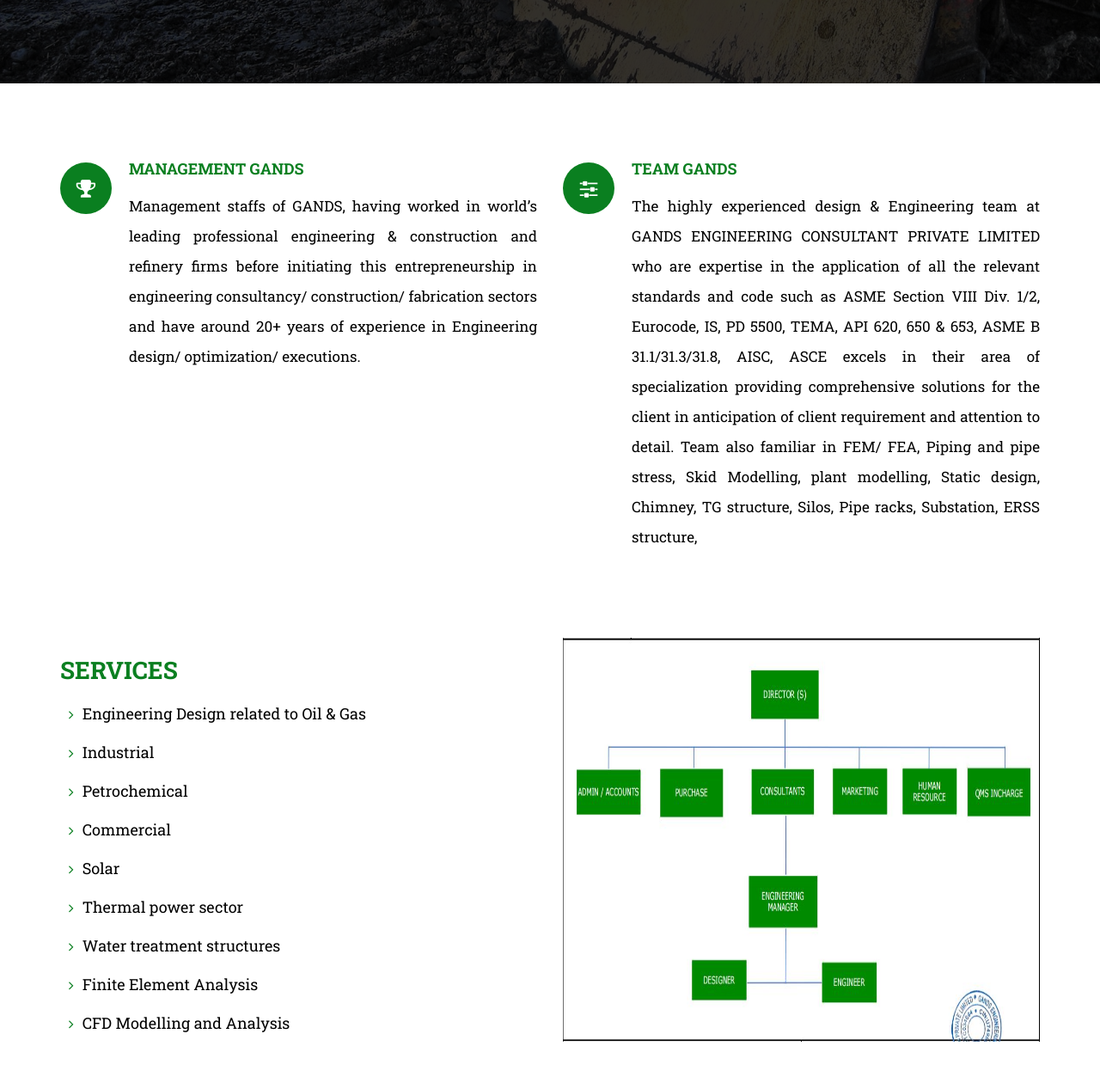
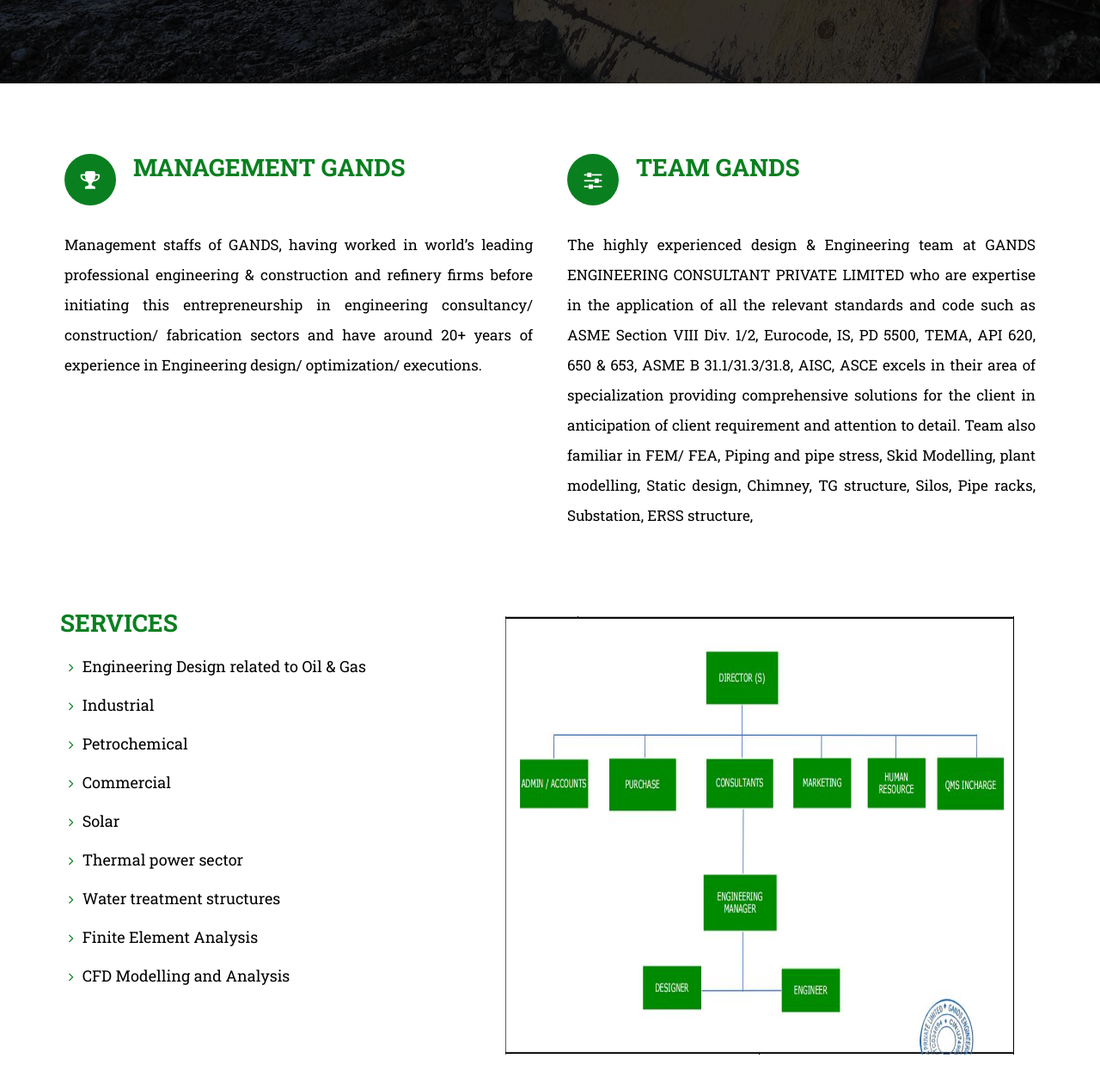
Before and after one commit to rajiwebdesigner/GANDS, a plain HTML site: page index.html in a window 1280 px wide. Shown: the part 1933-3200 px from the top of the page at 86% size. Drawn offline with Linux system fonts and the light colour scheme.

Commit message:
Add files via upload

```diff
--- a/index.html
+++ b/index.html
@@ -306,30 +306,35 @@
 			</div>
 		</div>
 	</section>
-	<section id="ts-features" class="ts-features">
+	<section id="ts-features" class="ts-features" style="padding-top: 40px;padding-bottom:0px">
 		<div class="container">
 			<!-- <h3>Mission & Vision</h3> -->
 			<div class="row">
-				<div class="col-sm-6">
+				<div class="col-sm-6" style="padding: 20px;">
 
 
 
 									<div class="ts-service-box">
 										<span class="ts-service-icon"><i class="fa fa-trophy"> </i></span>
 										<div class="ts-service-box-content">
-											<h3>MANAGEMENT GANDS</h3>
+											<h2>MANAGEMENT GANDS</h2>
+
+										</div>
+										<br>
 										<p>Management staffs of GANDS, having worked in world’s leading professional engineering &
 											construction and refinery firms before initiating this entrepreneurship in engineering
 											consultancy/ construction/ fabrication sectors and have around 20+ years of experience in
 											Engineering design/ optimization/ executions.</p>
 									</div>
 									</div>
-									</div>
-									<div class="col-sm-6">
+									<div class="col-sm-6" style="padding: 20px;">
 									<div class="ts-service-box">
 										<span class="ts-service-icon"><i class="fa fa-sliders"> </i></span>
 										<div class="ts-service-box-content">
-											<h3>TEAM GANDS</h3>
+											<h2>TEAM GANDS</h2>
+
+										</div>
+										<br>
 										<p >The highly experienced design & Engineering team at GANDS ENGINEERING CONSULTANT
 											PRIVATE LIMITED who are expertise in the application of all the relevant standards and code
 											such as ASME Section VIII Div. 1/2, Eurocode, IS, PD 5500, TEMA, API 620, 650 & 653,
@@ -340,7 +345,6 @@
 											structure,</p>
 									</div>
 									</div>
-									</div>
 
 
 
@@ -349,11 +353,11 @@
 					</div>
 					</div>
 					</section>
-					<section id="ts-features1" class="ts-features" style="padding-top: 0px;">
+					<section id="ts-features1" class="ts-features" style="padding-top: 40px;padding-bottom:0px">
 						<div class="container">
 							<!-- <h3>Mission & Vision</h3> -->
 							<div class="row">
-								<div class="col-sm-6">
+								<div class="col-sm-5">
 <h2>SERVICES</h2>
 <ul class="list-arrow">
 	<li>Engineering Design related to Oil & Gas</li>
@@ -369,14 +373,14 @@
 </ul>
 
 									</div>
-									<div class="col-sm-6">
-										<img src="images/flow.JPG" alt="" style="width: 100%;height:470px">
+									<div class="col-sm-7">
+										<img src="images/flow.JPG" alt="" style="width: 100%;height:570px;padding:30px">
 									</div>
 							</div>
 									</div>
 									</section>
 
-									<section id="main-container" class="main-container">
+									<section id="main-container" class="main-container" style="padding-top: 40px;padding-bottom:0px">
 										<div class="container">
 										<div class="container">
 											<div class="row">
@@ -436,7 +440,7 @@
 												</div>
 												</div>
 												</section>
-	<section id="ts-service-area" class="ts-service-area" style="padding-top:0px;">
+	<section id="ts-service-area" class="ts-service-area" style="padding-top: 40px;padding-bottom:0px">
 		<div class="container">
 			<div class="row text-center">
 				<h2 class="border-title">QUALITY POLICY</h2>
@@ -504,7 +508,8 @@
 
 		</div><!--/ Container end -->
 	</section><!-- Service end -->
-	<section id="ts-service-area" class="ts-service-area">
+	<br>
+	<section id="ts-service-area" class="ts-service-area" style="padding-top: 40px;padding-bottom:0px">
 		<div class="container">
 			<div class="row text-center">
 				<h2 class="border-title">Civil & Structural, Geotechnical engineering consultancy services</h2>
@@ -668,7 +673,7 @@
 	</section><!-- Service end -->
 
 	<!-- Project area end -->
-	<section id="main-container" class="main-container">
+	<section id="main-container" class="main-container" style="padding-top: 40px;padding-bottom:0px">
 		<div class="container">
 			<div class="row">
 				<div class="col-md-6">
@@ -718,7 +723,7 @@
 			</div>
 			</div>
 			</section>
-			<section id="main-container" class="main-container">
+			<section id="main-container" class="main-container" style="padding-top: 40px;padding-bottom:0px">
 				<div class="container">
 					<div class="row">
 
@@ -806,7 +811,7 @@
 										</div><!-- Col end -->
 										<div class="col-md-3">
 											<div class="call-to-action-btn">
-												<a class="btn btn-dark" href="#">Get a Quote</a>
+												<a class="btn btn-dark" href="tel:+91 95977 18309">Get a Quote</a>
 											</div>
 										</div><!-- col end -->
 									</div><!-- row end -->
```
Lines whose indentation alone changed are shown as unchanged.
